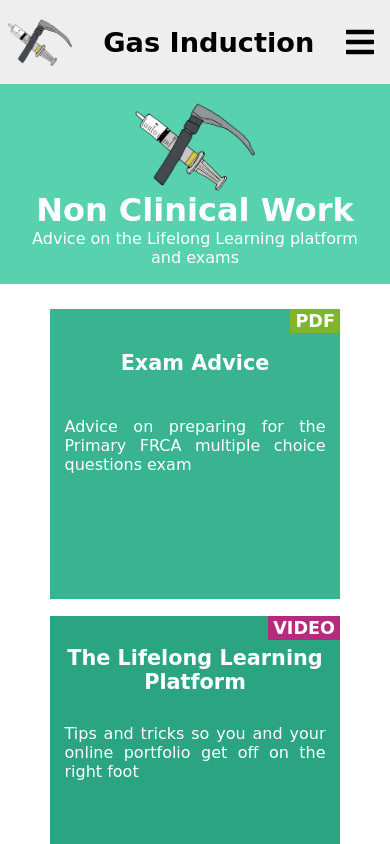
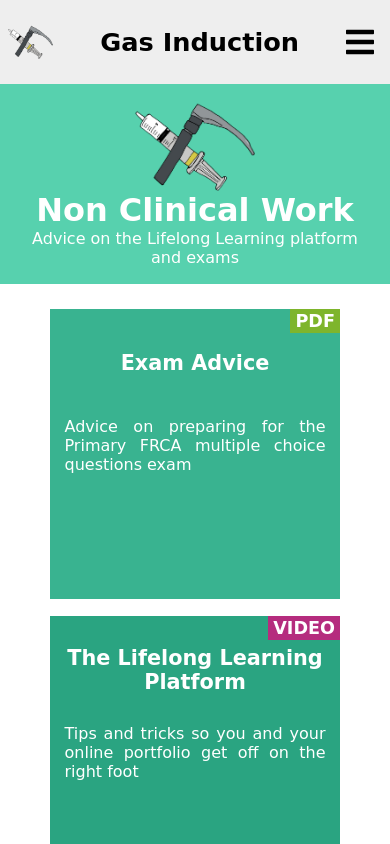
Before and after one commit to arlw87/gas-induction-website, a Next.js app: page /non-clincal in a window 390 px wide. Shown: the top 844 px of the page. Built offline with nearby package versions, Linux system fonts and the light colour scheme; a web font is replaced by a local one.

Commit message:
Feat and Style: NavBar Changes
Make GasInduction text in mobile navbar a link to the home page.
Improved styling of the mobile navbar changing the Gas Induction
font size to fit better on small mobile screens. Improved the
sizing of the icon in desktop nav bar for varies screen sizes.

```diff
--- a/components/Home/FeaturedContent.module.css
+++ b/components/Home/FeaturedContent.module.css
@@ -9,7 +9,7 @@
 }
 
 .featuredContainer h2 {
-  font-size: 3rem;
+  font-size: 1.5rem;
 }
 
 .featureCards {
--- a/components/Layout/NavBar/NavBar.module.css
+++ b/components/Layout/NavBar/NavBar.module.css
@@ -8,8 +8,10 @@
 .nav {
   display: flex;
   justify-content: space-between;
+  align-items: center;
   background-color: #eee;
-  padding: 0.5rem;
+  padding: 0.4rem;
+  height: 10vh;
 }
 
 .navLinksSection {
@@ -25,6 +27,7 @@
   align-items: center;
   font-size: 1.7rem;
   font-weight: bolder;
+  height: 100%;
 }
 
 .navLinks {
@@ -37,10 +40,11 @@
   display: flex;
   justify-content: center;
   align-items: center;
+  height: 100%;
 }
 
 .icon {
-  max-height: 50px;
+  height: 40%;
 }
 
 /* @media (min-width: 1150px) {
@@ -58,12 +62,15 @@
     font-size: 1.4rem;
   }
 
+  .nav {
+    padding: 0.4rem;
+  }
+
   .title {
     font-size: 2rem;
   }
 
   .icon {
-    max-height: 55px;
   }
 }
 
@@ -77,7 +84,7 @@
   }
 
   .icon {
-    max-height: 60px;
+    height: 50%;
   }
 }
 
--- a/components/Layout/NavBar/NavBarMobile.js
+++ b/components/Layout/NavBar/NavBarMobile.js
@@ -4,6 +4,7 @@
 import { faBars } from "@fortawesome/free-solid-svg-icons";
 import NavBarMobileSections from "./NavBarMobileSections";
 import { useState } from "react";
+import Link from "next/link";
 
 const NavBarMobile = (props) => {
   const [isMenuShowing, toggleMenuShowing] = useState(false);
@@ -27,7 +28,9 @@
     <nav className={classes.nav} onBlur={collapseMenuHandler} tabIndex="0">
       <div className={classes.topMenu}>
         <img src={props.icon} alt="logo"></img>
-        <h1>Gas Induction</h1>
+        <Link href="/">
+          <h1>Gas Induction</h1>
+        </Link>
         <FontAwesomeIcon
           onClick={toggleMenuHandler}
           className={classes.menuToggle}
--- a/components/Layout/NavBar/NavBarMobile.module.css
+++ b/components/Layout/NavBar/NavBarMobile.module.css
@@ -15,11 +15,12 @@
 }
 
 .topMenu h1 {
-  font-size: 1.7rem;
+  font-size: 1.6rem;
+  cursor: pointer;
 }
 
 .topMenu img {
-  height: 70%;
+  height: 50%;
 }
 
 .menuToggle {
@@ -55,4 +56,8 @@
   .menuToggle {
     font-size: 2.6rem;
   }
+
+  .topMenu img {
+    height: 60%;
+  }
 }
```
